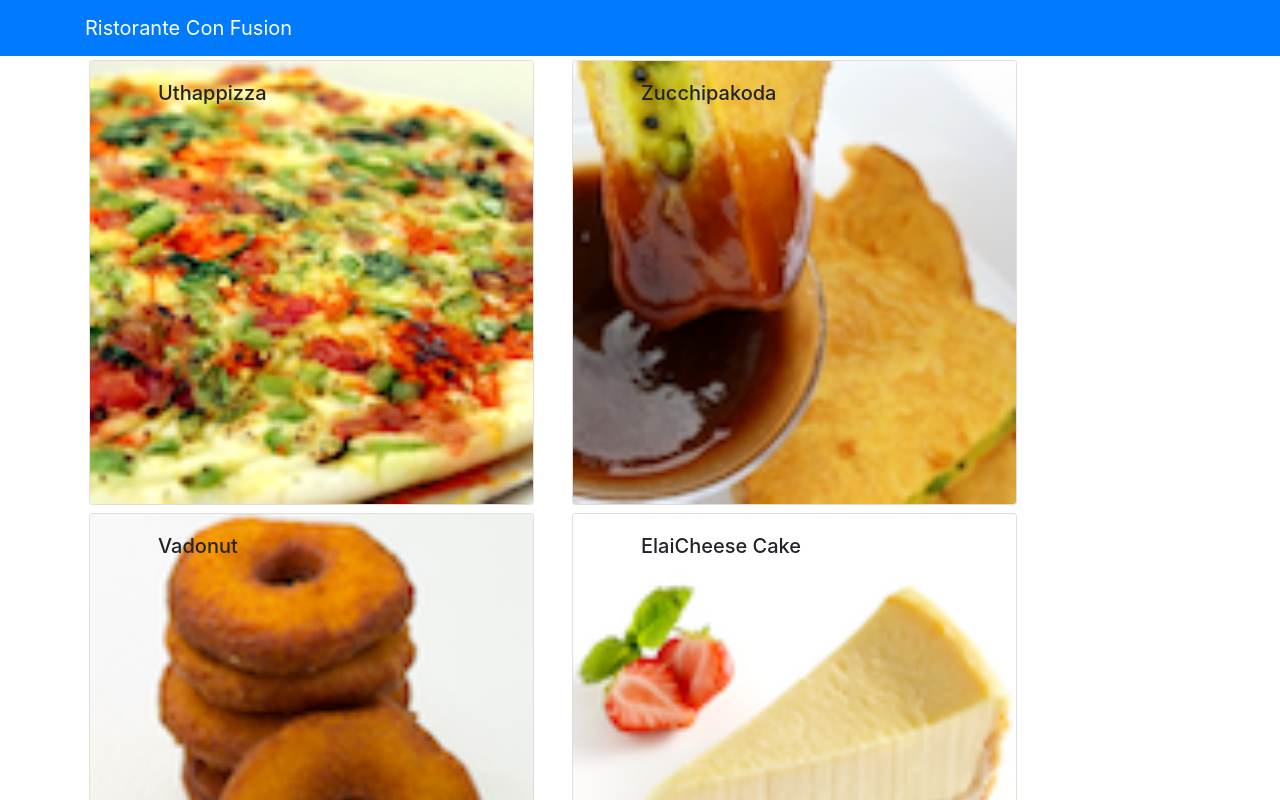
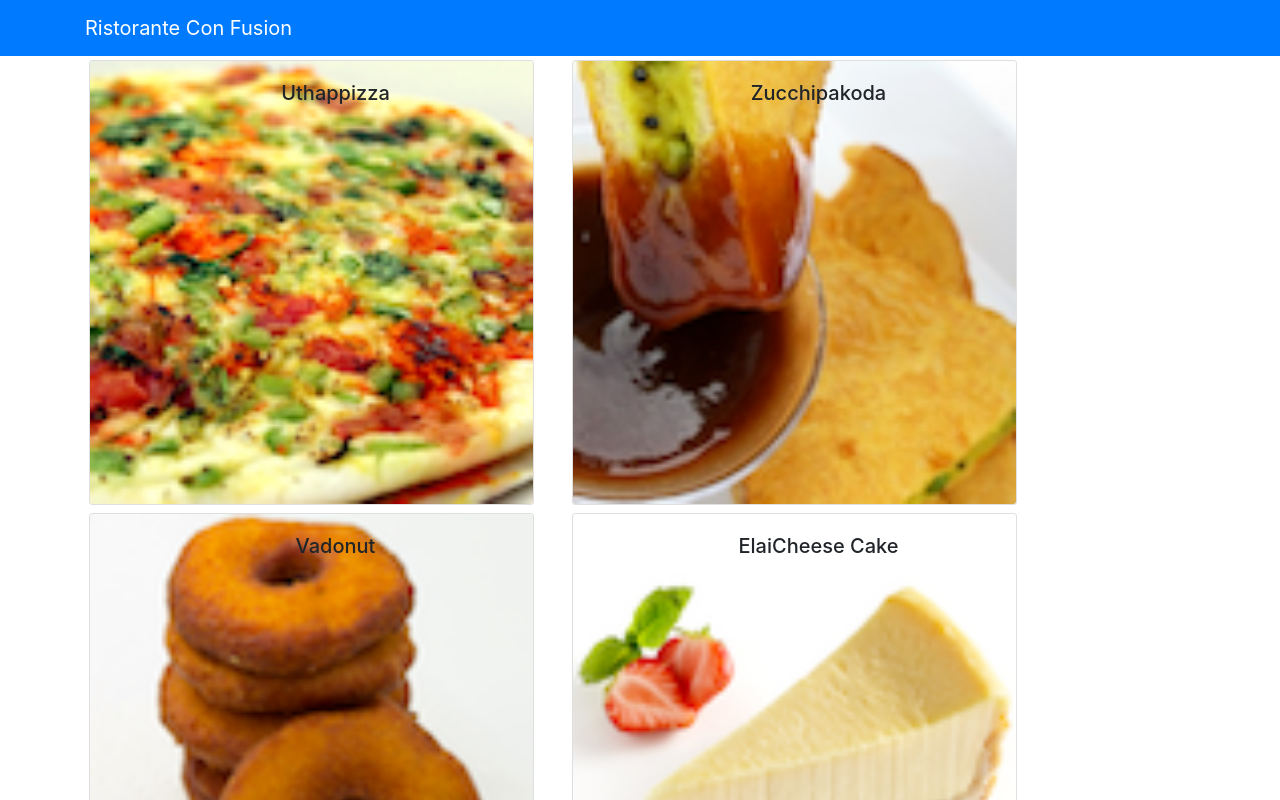
Before and after one commit to joelb01-github/Coursera_Full_Stack_React, a React (Create React App) app: page / in a window 1280 px wide. Shown: the top 800 px of the page. Built offline with nearby package versions, Linux system fonts and the light colour scheme.

Commit message:
creation of main component and presentation components

```diff
--- a/src/App.js
+++ b/src/App.js
@@ -1,27 +1,13 @@
 import React, { Component } from 'react';
-import { Navbar, NavbarBrand } from 'reactstrap';
-import Menu from './components/MenuComponent';
+import Main from './components/MainComponent';
 import './App.css';
-import { DISHES } from './shared/dishes';
 
 class App extends Component {
-  constructor(props) {
-    super(props);
-
-    this.state = {
-      dishes: DISHES
-    }
-  }
 
   render() {
     return (
-      <div>
-        <Navbar dark color="primary">
-          <div className="container">
-            <NavbarBrand href="/">Ristorante Con Fusion</NavbarBrand>
-          </div>
-        </Navbar>
-        <Menu  dishes={this.state.dishes}/>
+      <div className="App">
+        <Main />
       </div>
     );
   }
--- a/src/components/DishDetailComponent.js
+++ b/src/components/DishDetailComponent.js
@@ -25,7 +25,9 @@
         return (
           <li>
             <p> {com.comment} </p>
-            <p>-- {com.author}, {(new Date(com.date).toDateString())}</p>
+            <p>-- {com.author}, {new Intl.DateTimeFormat('en-US',
+              { year: 'numeric', month: 'short', day: '2-digit'})
+              .format(new Date(Date.parse(com.date)))}</p>
           </li>
         );
       });
@@ -47,16 +49,18 @@
   }
 
   render() {
-    const dish = this.props.selectedDish;
+    const dish = this.props.dish;
 
     if (dish != null) {
       return (
+        <div className="container">
           <div className="row">
             <div className="col-12 col-md-5 m-1">
               {this.renderDish(dish)}
             </div>
             <div className="col-12 col-md-5 m-1">
               {this.renderComments(dish.comments)}
+            </div>
           </div>
         </div>
       );
--- /dev/null
+++ b/src/components/MainComponent.js
@@ -0,0 +1,38 @@
+import React, { Component } from 'react';
+import { Navbar, NavbarBrand } from 'reactstrap';
+import Menu from './MenuComponent';
+import DishDetail from './DishDetailComponent';
+import { DISHES } from '../shared/dishes';
+
+class Main extends Component {
+  constructor(props) {
+    super(props);
+
+    this.state = {
+      dishes: DISHES,
+      selectedDishId: null
+    }
+  }
+
+  onDishSeclect(dishId) {
+    this.setState({ selectedDishId: dishId});
+  }
+
+  render() {
+    return (
+      <div>
+        <Navbar dark color="primary">
+          <div className="container">
+            <NavbarBrand href="/">Ristorante Con Fusion</NavbarBrand>
+          </div>
+        </Navbar>
+        <Menu dishes={this.state.dishes}
+          onClick={(dishId) => this.onDishSeclect(dishId)}/>
+        <DishDetail
+          dish={this.state.dishes.filter((dish) => dish.id === this.state.selectedDishId)[0]} />
+      </div>
+    );
+  }
+}
+
+export default Main;
--- a/src/components/MenuComponent.js
+++ b/src/components/MenuComponent.js
@@ -1,28 +1,19 @@
 import React, { Component } from 'react';
-import { Card, CardImg, CardImgOverlay, CardText, CardBody, CardTitle } from 'reactstrap';
-import DishDetail from './DishDetailComponent';
+import { Card, CardImg, CardImgOverlay, CardTitle } from 'reactstrap';
 
 class Menu extends Component {
     constructor(props) {
         super(props);
-
-        this.state = {
-          selectedDish: null
-        };
     }
 
     componentDidMount() {
-    }
-
-    onDishSeclect(dish) {
-      this.setState({ selectedDish: dish});
     }
 
     render() {
         const menu = this.props.dishes.map((dish) => {
             return (
               <div key={dish.id} className="col-12 col-md-5 m-1">
-                <Card onClick={() => this.onDishSeclect(dish)}>
+                <Card onClick={() => this.props.onClick(dish.id)}>
                     <CardImg width="100%" src={dish.image} alt={dish.name} />
                   <CardImgOverlay body className="ml-5">
                     <CardTitle heading>{dish.name}</CardTitle>
@@ -37,7 +28,6 @@
             <div className="row">
                 {menu}
             </div>
-            <DishDetail selectedDish={this.state.selectedDish}></DishDetail>
           </div>
         );
     }
```
Also changed, not shown: src/logo.svg (deleted). Lines whose indentation alone changed are shown as unchanged.
